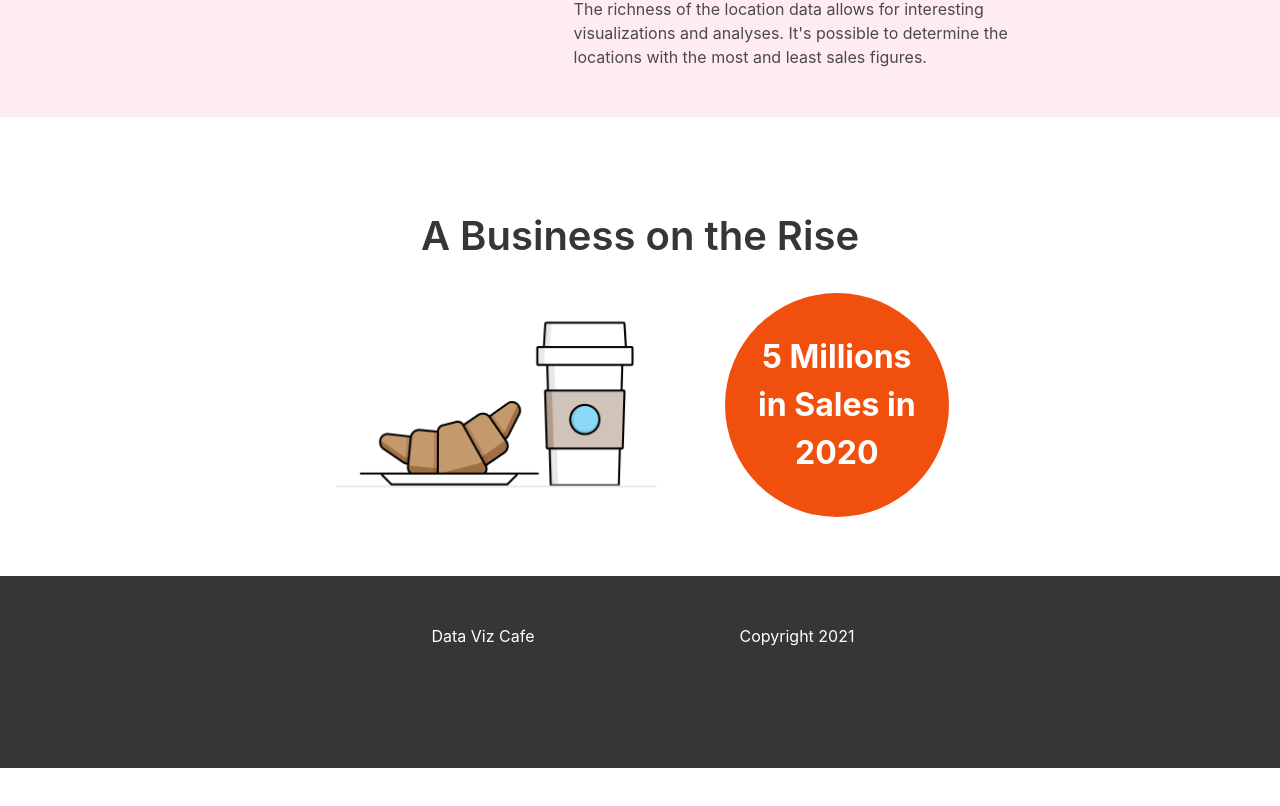
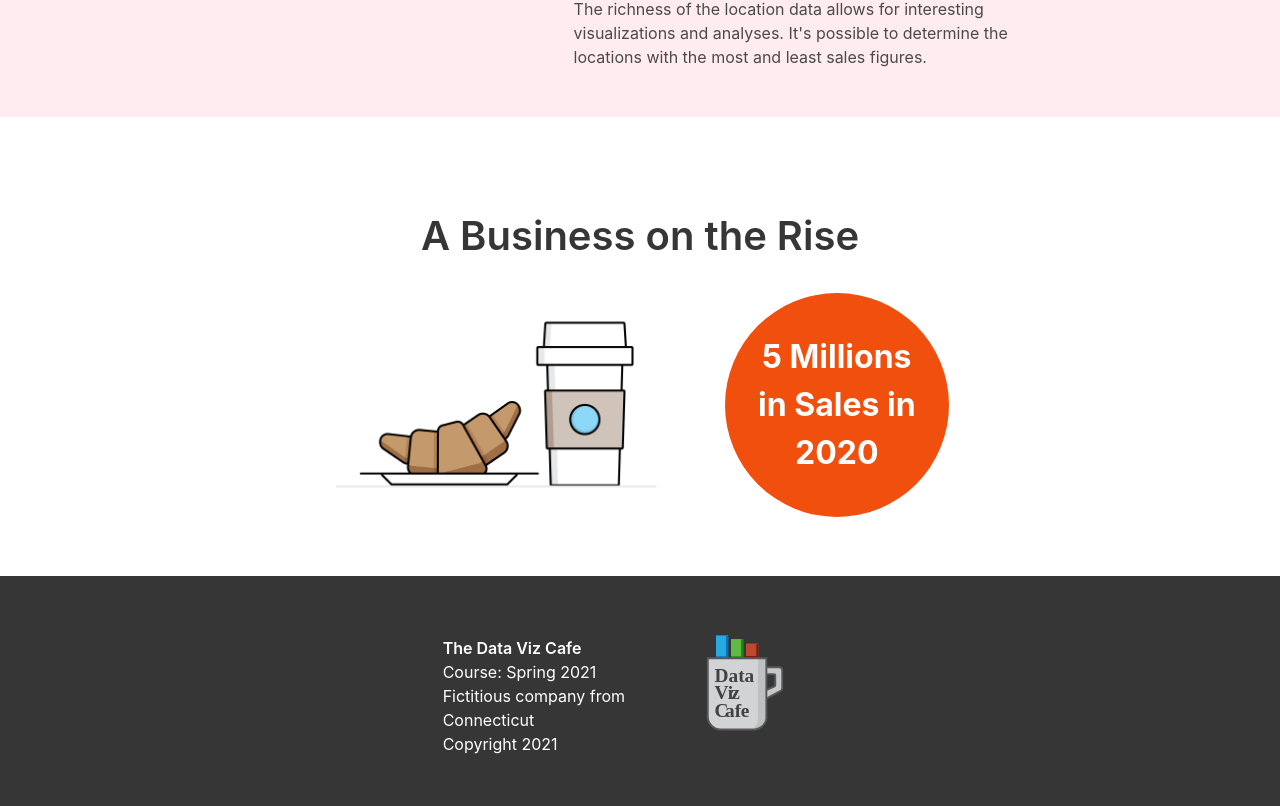
Before and after one commit to robert-laws/practice-dec-2020-react-app-with-bulma, a React (Create React App) app: page / in a window 1280 px wide. Shown: the part 3895-4701 px from the top of the page. Before the commit the page ends 4663 px from the top, so only its background shows below. Built offline with nearby package versions, Linux system fonts and the light colour scheme.

Commit message:
update footer content

```diff
--- a/src/layout/Footer.js
+++ b/src/layout/Footer.js
@@ -1,20 +1,31 @@
 import React from 'react';
+import { NavLink } from 'react-router-dom';
+import { ReactComponent as Logo } from '../images/data-viz-cafe-logo-02.svg';
 
 export const Footer = () => {
   return (
     <footer
       className='footer is-flex-grow-0 has-background-dark'
-      style={{ minHeight: '12rem' }}
+      style={{ maxHeight: '24rem' }}
     >
       <div className='columns has-text-white'>
-        <div className='column'></div>
-        <div className='column has-text-centered'>
-          <p>Data Viz Cafe</p>
-        </div>
-        <div className='column has-text-centered'>
+        <div className='column is-4'></div>
+        <div className='column is-2 mt-3'>
+          <NavLink to='/'>
+            <p style={{ color: 'white' }} className='has-text-weight-semibold'>
+              The Data Viz Cafe
+            </p>
+          </NavLink>
+          <p>Course: Spring 2021</p>
+          <p>Fictitious company from Connecticut</p>
           <p>Copyright 2021</p>
         </div>
-        <div className='column'></div>
+        <div className='column is-2 has-text-centered'>
+          <NavLink to='/'>
+            <Logo alt='Data Viz Cafe' width='116' height='116' />
+          </NavLink>
+        </div>
+        <div className='column is-4'></div>
       </div>
     </footer>
   );
```
